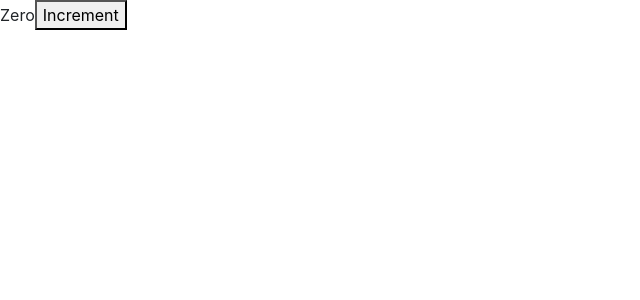
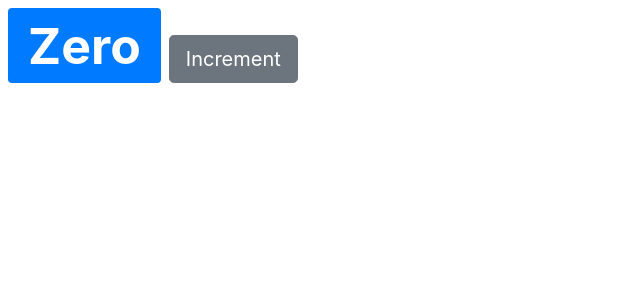
Before and after one commit to winterfive/react-counter, a React (Create React App) app: page / in a window 1280 px wide. Shown: the top 300 px of the page, without its empty margins (0-640 px from the left). Built offline with nearby package versions, Linux system fonts and the light colour scheme.

Commit message:
Adding styles prop

```diff
--- a/src/components/counter.jsx
+++ b/src/components/counter.jsx
@@ -5,12 +5,18 @@ class Counter extends Component {
     count: 0,
     imageUrl: "https://picsum.photos/300"
   };
+
+  styles = {
+    fontSize: 80
+  };
+
   render() {
     return (
       <div>
-        <img className="badge badge-primary" src={this.state.imageUrl} alt="" />
-        <span>{this.formatCount()}</span>
-        <button>Increment</button>
+        <span style={{ fontSize: 50 }} className="badge badge-primary m-2">
+          {this.formatCount()}
+        </span>
+        <button className="btn btn-secondary btn-lg">Increment</button>
       </div>
     );
   }
```
